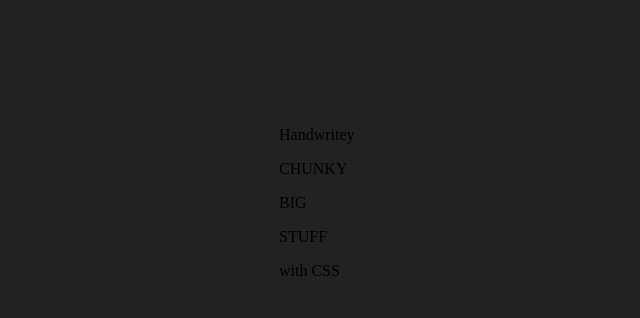
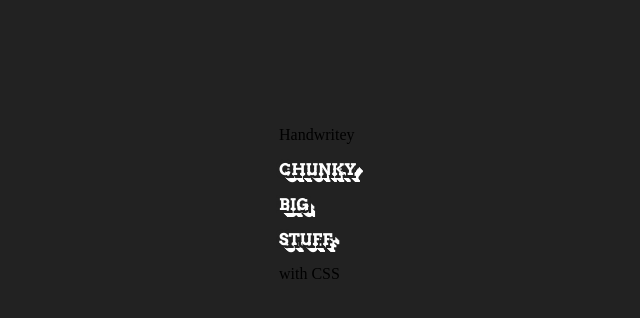
Before and after one commit to DariaSibova/3D-extrude-text-effect, a plain HTML site: page index.html in a window 1280 px wide. Shown: the whole page, without its empty margins (156-796 px from the left). Drawn offline with Linux system fonts and the light colour scheme; a web font is replaced by a local one.

Commit message:
1 file modified

```diff
--- a/styles.css
+++ b/styles.css
@@ -8,3 +8,18 @@ body {
   width: 410px;
   margin: 10% auto;
 }
+
+.shadow{
+  color: #fff;
+  font-family: Arvo;
+  font-weight: bold;
+  text-shadow:
+  -3px -3px 0 #222,
+  3px  -3px 0 #222,
+  -3px  3px 0 #222,
+  3px 3px 0 #222,
+  4px 4px 0 #fff,
+  5px 5px 0 #fff,
+  6px 6px 0 #fff,
+  7px 7px 0 #fff ;
+}
```
